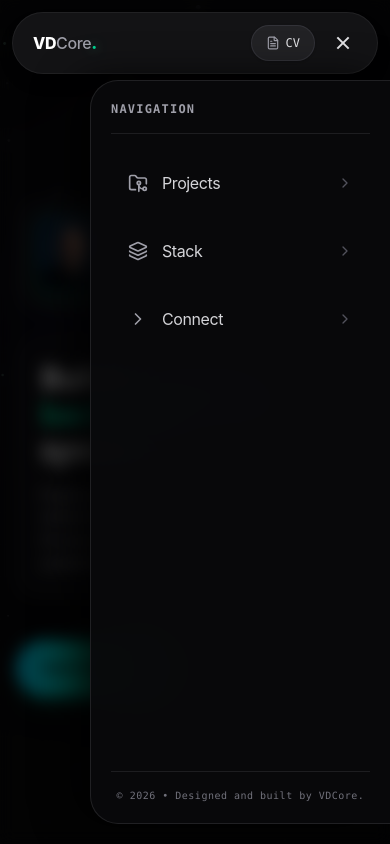
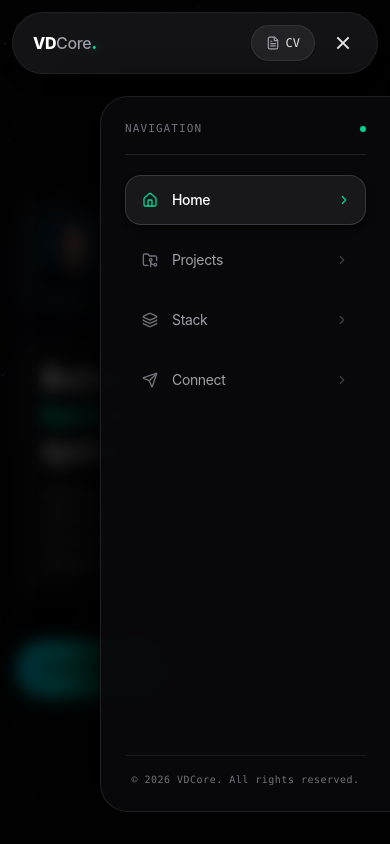
Before and after one commit to vdcore-dev/my-portfolio, a React (Vite) app: page / in a window 390 px wide. Both pictures are taken after a click on the button "Toggle Navigation Menu". Shown: the top 844 px of the page. Built offline with nearby package versions, Linux system fonts and the light colour scheme.

Commit message:
Update : Mobile Navbar

```diff
--- a/src/components/Navbar.tsx
+++ b/src/components/Navbar.tsx
@@ -1,5 +1,5 @@
 import React, { useState, useEffect, useRef } from "react";
-import { Home, FileText, FolderGit2, Layers, ChevronRight } from "lucide-react";
+import { Home, FileText, FolderGit2, Layers, Send, ChevronRight } from "lucide-react";
 import { GithubIcon, LinkedinIcon } from "./Icons";
 import { PERSONAL_INFO } from "../data/portfolioData";
 
@@ -14,13 +14,19 @@ export const Navbar = () => {
   const [activeSection, setActiveSection] = useState("");
   const [mobileMenuOpen, setMobileMenuOpen] = useState(false);
 
-  // REFERENCA KOJA SPREČAVA "GLITCH" ZELENE LINIJE PRI KLIKU
   const isScrollingProgrammatically = useRef(false);
 
-  const navLinks = [
+  const desktopLinks = [
+    { name: "Projects", href: "#projects", id: "projects" },
+    { name: "Stack", href: "#skills", id: "skills" },
+    { name: "Connect", href: "#contact", id: "contact" },
+  ];
+
+  const mobileLinks = [
+    { name: "Home", href: "#", id: "home", icon: Home },
     { name: "Projects", href: "#projects", id: "projects", icon: FolderGit2 },
     { name: "Stack", href: "#skills", id: "skills", icon: Layers },
-    { name: "Connect", href: "#contact", id: "contact", icon: ChevronRight },
+    { name: "Connect", href: "#contact", id: "contact", icon: Send },
   ];
 
   useEffect(() => {
@@ -38,17 +44,16 @@ export const Navbar = () => {
     const handleScroll = () => {
       setIsScrolled(window.scrollY > 20);
 
-      // AKO SE TRENUTNO IZVRŠAVA KLIK-SKROL, IGNORIŠI OVAJ DEO DA NE BI BILO GLITCH-A
       if (isScrollingProgrammatically.current) return;
 
-      if (window.scrollY < 180) {
+      if (window.scrollY < 200) {
         setActiveSection("");
         return;
       }
 
       const isAtBottom =
         window.innerHeight + Math.round(window.scrollY) >=
-        document.documentElement.scrollHeight - 50;
+        document.documentElement.scrollHeight - 60;
 
       if (isAtBottom) {
         setActiveSection("contact");
@@ -56,20 +61,18 @@ export const Navbar = () => {
       }
 
       const scrollTrigger = window.scrollY + window.innerHeight / 3;
-      let currentSection = "";
 
-      for (const link of navLinks) {
+      for (const link of desktopLinks) {
         const element = document.getElementById(link.id);
         if (element) {
           const top = element.offsetTop;
           const height = element.offsetHeight;
           if (scrollTrigger >= top && scrollTrigger < top + height) {
-            currentSection = link.id;
+            setActiveSection(link.id);
+            return;
           }
         }
       }
-
-      setActiveSection(currentSection);
     };
 
     window.addEventListener("scroll", handleScroll, { passive: true });
@@ -87,29 +90,27 @@ export const Navbar = () => {
 
     setTimeout(() => {
       isScrollingProgrammatically.current = false;
-    }, 1000);
+    }, 850);
   };
 
   const scrollTo = (e: React.MouseEvent, id: string) => {
     e.preventDefault();
+    if (id === "home") {
+      scrollToTop(e);
+      return;
+    }
 
-    // ZAKLJUČAVAMO SCROLL DETEKCIJU DA ZELENA LINIJA NE BI SE BAGOVALA
     isScrollingProgrammatically.current = true;
     setActiveSection(id);
     setMobileMenuOpen(false);
 
     const element = document.getElementById(id);
     if (element) {
-      // NAJSTABILNIJI NATIVE SCROLL BEZ SECKANJA
-      window.scrollTo({
-        top: element.offsetTop,
-        behavior: "smooth"
-      });
+      element.scrollIntoView({ behavior: "smooth" });
 
-      // VRAĆAMO DETEKCIJU NAKON ŠTO SE ANIMACIJA ZAVRŠI (1 sekunda)
       setTimeout(() => {
         isScrollingProgrammatically.current = false;
-      }, 1000);
+      }, 850);
     }
   };
 
@@ -117,55 +118,61 @@ export const Navbar = () => {
     <>
       <div
         onClick={() => setMobileMenuOpen(false)}
-        className={`fixed inset-0 z-40 bg-black/65 backdrop-blur-sm transition-opacity duration-300 md:hidden ${
+        className={`fixed inset-0 z-40 bg-black/75 backdrop-blur-sm transition-opacity duration-300 md:hidden ${
           mobileMenuOpen ? "opacity-100 pointer-events-auto" : "opacity-0 pointer-events-none"
         }`}
         aria-hidden="true"
       />
 
+      {/*
+          Mobile menu:
+          - top-24
+          - bottom-8
+      */}
       <aside
-        className={`fixed top-20 right-0 bottom-5 z-50 w-[82%] max-w-[300px] rounded-l-[28px] bg-zinc-950/95 border-y border-l border-zinc-800/80 backdrop-blur-2xl shadow-[-16px_0_40px_rgba(0,0,0,0.8)] flex flex-col justify-between p-5 transition-all duration-300 ease-out md:hidden ${
+        className={`fixed top-24 right-0 bottom-8 z-50 w-[82%] max-w-[290px] rounded-l-[28px] bg-zinc-950/95 border-y border-l border-zinc-800/80 backdrop-blur-2xl shadow-[-16px_0_40px_rgba(0,0,0,0.85)] flex flex-col justify-between p-6 transition-all duration-300 ease-out md:hidden ${
           mobileMenuOpen ? "translate-x-0 opacity-100" : "translate-x-full opacity-0 pointer-events-none"
         }`}
       >
         <div>
-          <div className="flex items-center justify-between pb-4 border-b border-zinc-800/70">
-            <span className="font-mono text-zinc-400 font-semibold text-xs tracking-widest uppercase">
+          <div className="flex items-center justify-between pb-4 border-b border-zinc-800/80">
+            <span className="font-mono text-zinc-500 font-medium text-[11px] tracking-widest uppercase">
               Navigation
             </span>
+            <span className="h-1.5 w-1.5 rounded-full bg-emerald-400" />
           </div>
 
           <div className="flex flex-col gap-2.5 mt-5">
-            {navLinks.map((link) => {
-              const isActive = activeSection === link.id;
+            {mobileLinks.map((link) => {
+              const isActive = link.id === "home" ? activeSection === "" : activeSection === link.id;
               const Icon = link.icon;
               return (
                 <button
                   key={link.id}
                   onClick={(e) => scrollTo(e, link.id)}
-                  className={`flex items-center justify-between w-full p-4 rounded-2xl text-left text-base font-sans transition-all active:scale-[0.98] cursor-pointer ${
+                  className={`flex items-center justify-between w-full px-4 py-3.5 rounded-2xl text-left text-sm font-sans transition-all active:scale-[0.98] cursor-pointer ${
                     isActive
-                      ? "bg-zinc-800/80 border border-zinc-700 text-white font-semibold shadow-inner"
-                      : "text-zinc-300 hover:bg-zinc-900/80 hover:text-white border border-transparent"
+                      ? "bg-zinc-900 border border-zinc-700/80 text-white font-medium shadow-md shadow-black/40"
+                      : "text-zinc-400 hover:text-zinc-200 hover:bg-zinc-900/40 border border-transparent"
                   }`}
                 >
                   <div className="flex items-center gap-3.5">
-                    <Icon className={`w-5 h-5 ${isActive ? "text-white" : "text-zinc-400"}`} />
+                    <Icon className={`w-4 h-4 transition-colors ${isActive ? "text-emerald-400" : "text-zinc-500"}`} />
                     <span className="tracking-tight">{link.name}</span>
                   </div>
-                  <ChevronRight className={`w-4 h-4 ${isActive ? "text-white" : "text-zinc-600"}`} />
+                  <ChevronRight className={`w-3.5 h-3.5 transition-transform ${isActive ? "text-emerald-400 translate-x-0.5" : "text-zinc-700"}`} />
                 </button>
               );
             })}
           </div>
         </div>
 
-        {/* OVDE SMO UBACILI COPYRIGHT TEKST PO TVOJOJ ŽELJI! */}
-        <div className="pt-4 border-t border-zinc-800/70 text-center text-[10px] font-mono text-zinc-500 tracking-wider">
-          © 2026 • Designed and built by VDCore.
+        <div className="pt-4 border-t border-zinc-900 text-center text-[10px] font-mono text-zinc-500 tracking-wider">
+          © 2026 VDCore. All rights reserved.
         </div>
       </aside>
 
+      {/* Desktop & Main Header */}
       <header className="fixed top-3 sm:top-5 left-0 right-0 z-40 flex justify-center px-3 sm:px-4 pointer-events-none">
         <div className="w-full max-w-sm sm:max-w-fit pointer-events-auto flex flex-col items-center">
 
@@ -207,8 +214,9 @@ export const Navbar = () => {
             </div>
 
             <div className="hidden md:block w-px h-4 bg-zinc-800 shrink-0" />
+
             <div className="hidden md:flex items-center gap-6 text-sm font-medium">
-              {navLinks.map((link) => {
+              {desktopLinks.map((link) => {
                 const isActive = activeSection === link.id;
                 return (
                   <a
```
